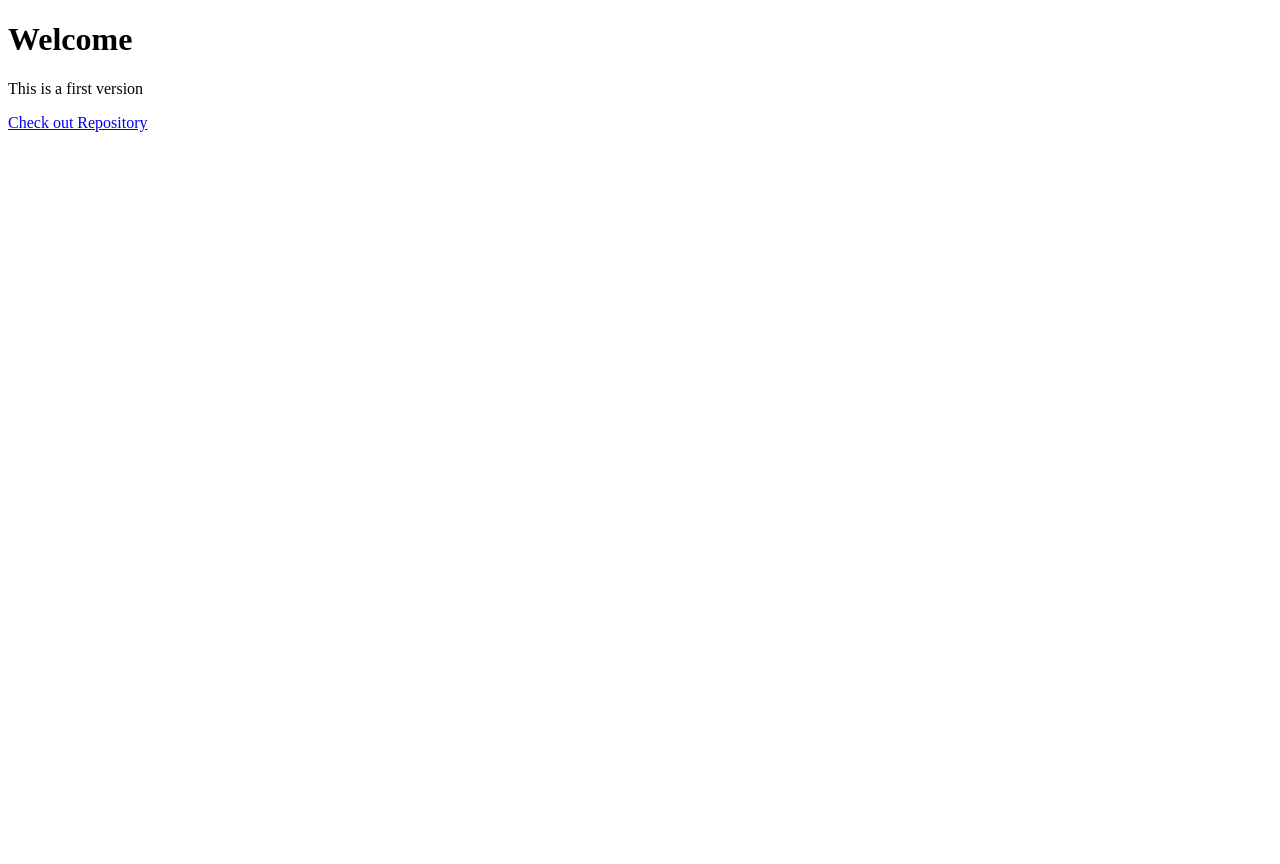
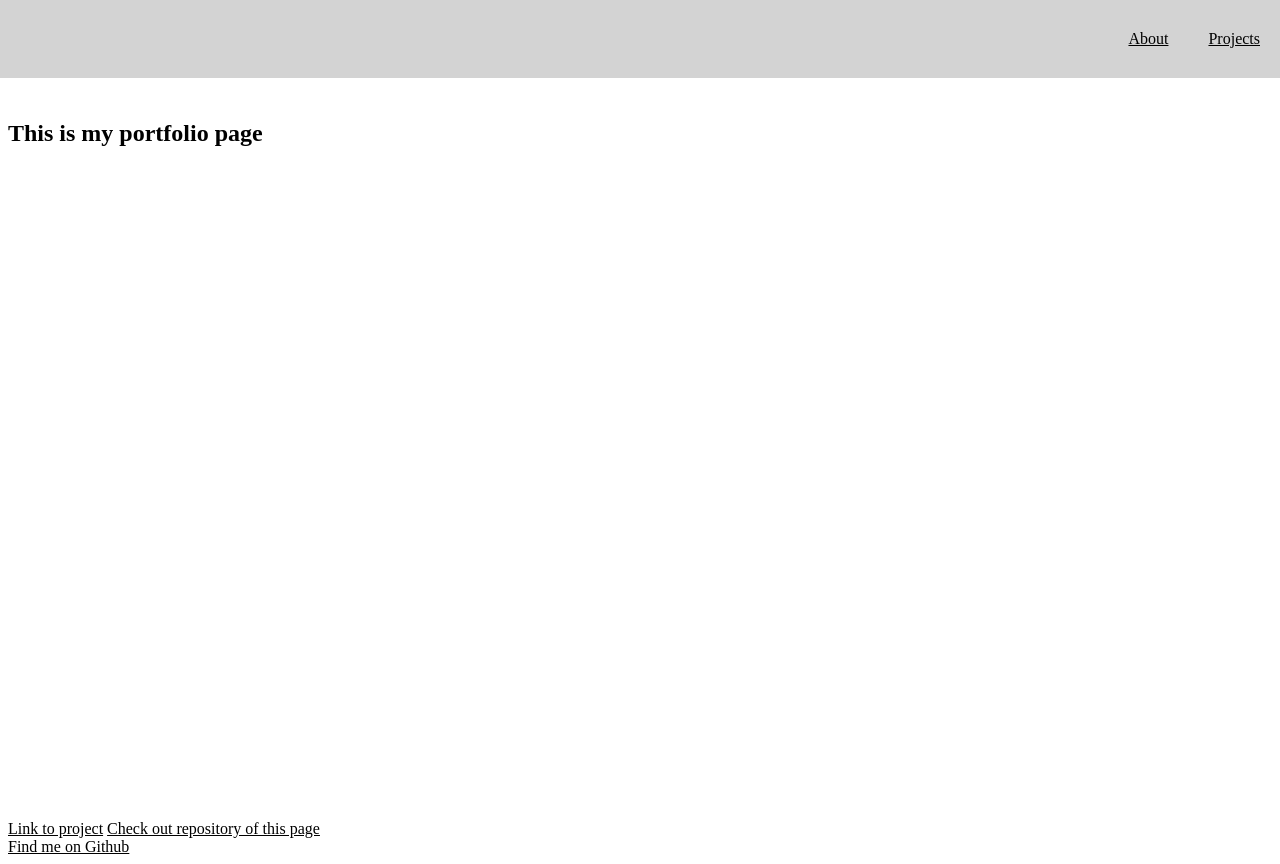
Before and after one commit to lukas-ll/lukas-ll.github.io, a plain HTML site: page index.html in a window 1280 px wide. Before the commit the page ends 800 px from the top, so only its background shows below. Drawn offline with Linux system fonts and the light colour scheme.

Commit message:
updated portfolio page

```diff
--- /dev/null
+++ b/css/portfolio.css
@@ -0,0 +1,31 @@
+a {
+    color: black;
+  }
+
+  #welcome-section {
+    height: 100vh;
+  }
+
+  #navbar {
+    position: fixed;
+    background-color: lightgray;
+    width: 100%;
+    top: 0;
+    left: 0;
+    display: flex;
+    justify-content: flex-end;
+  }
+
+  .flex-item {
+    padding: 30px 20px;
+  }
+
+  #headline {
+    padding: 100px 0 0 0;
+  }
+
+  @media (max-width: 100px) {
+    #headline {
+    padding: 100px 0 0 0;
+    }
+  }
--- a/index.html
+++ b/index.html
@@ -5,10 +5,29 @@
     <meta http-equiv="X-UA-Compatible" content="IE=edge">
     <meta name="viewport" content="width=device-width, initial-scale=1.0">
     <title>Project Demos</title>
+    <link rel="stylesheet" href="css/portfolio.css">
 </head>
 <body>
-    <h1>Welcome</h1>
-    <p>This is a first version</p>
-    <a href="https://github.com/lukas-ll/lukas-ll.github.io">Check out Repository</a>
+    <navbar id="navbar">
+        <a href="#welcome-section" class="flex-item">About</a>
+        <a href="#projects" class="flex-item">Projects</a>
+      </navbar>
+
+      <section id="welcome-section">
+        <h1 id="headline">This is my portfolio page</h1>
+      </section>
+
+      <section id="projects">
+        <div class="project-tile">
+          <a href="https://lukas-ll.github.io/">Link to project</a>
+          <a href="https://github.com/lukas-ll/lukas-ll.github.io">Check out repository of this page</a>
+        </div>
+      </section>
+
+       <section id="about-me">
+          <a href="https://github.com/lukas-ll" id="profile-link" target="_blank">Find me on Github</a>
+      </section>
+
+
 </body>
 </html>
```
